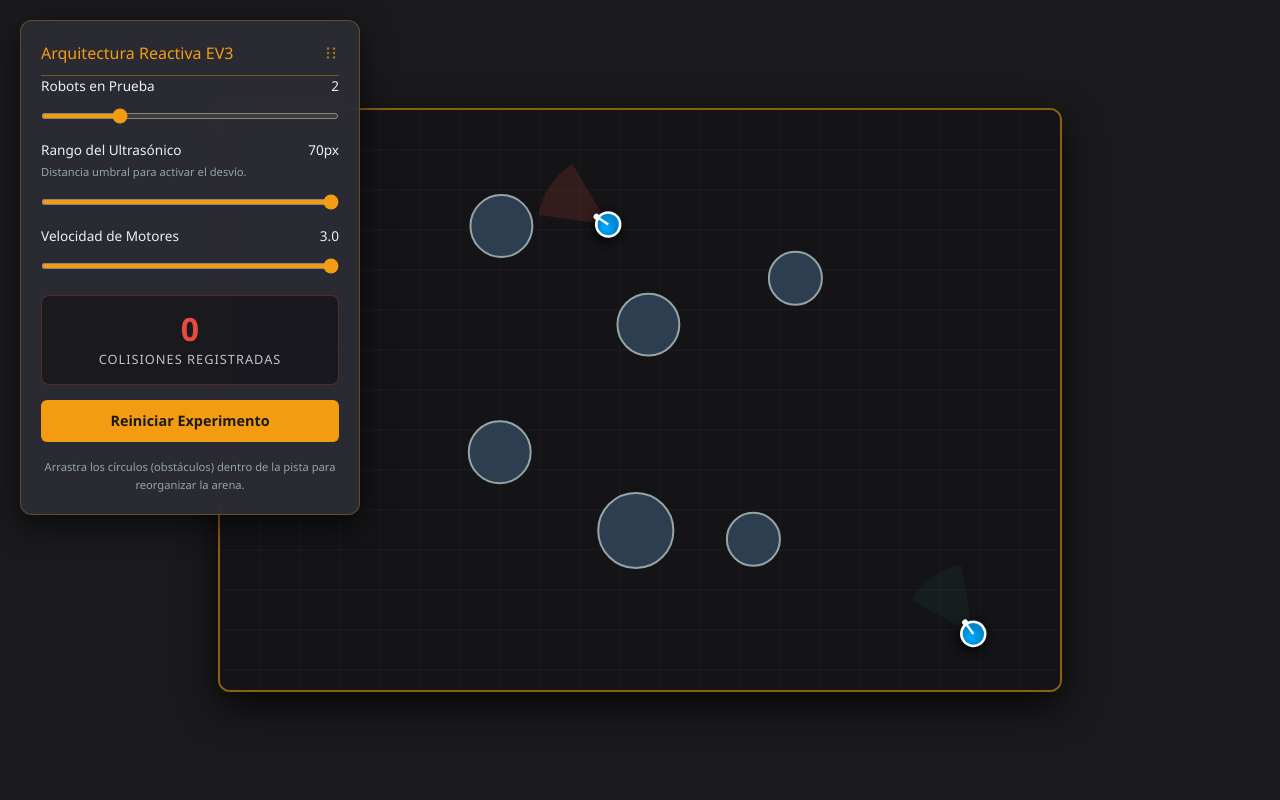
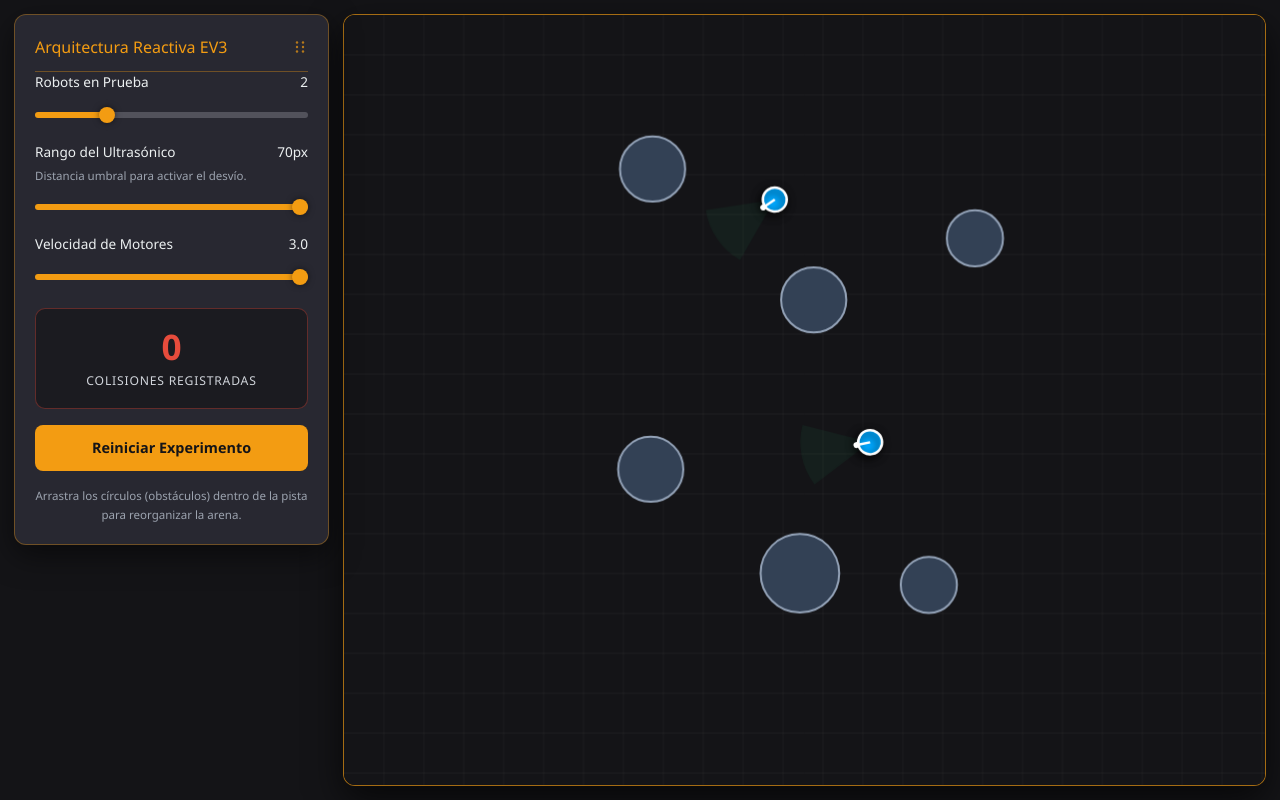
Before and after one commit to ALUN403/Simulacion, a plain HTML site: page STEM.html in a window 1280 px wide. Drawn offline with nearby package versions, Linux system fonts and the light colour scheme.

Commit message:
Update STEM.html

```diff
--- a/STEM.html
+++ b/STEM.html
@@ -13,60 +13,80 @@
             width: 100%;
             height: 100%;
             overflow: hidden;
-            background-color: #1a1a1d;
+            background-color: #141417;
             font-family: 'Segoe UI', Tahoma, Geneva, Verdana, sans-serif;
             color: #ffffff;
             user-select: none;
             -webkit-user-select: none;
         }
 
-        /* Contenedor de la arena delimitada */
+        /* Layout principal lado a lado (Panel a la izquierda + Arena ocupando el resto) */
+        #app-layout {
+            display: flex;
+            flex-direction: row;
+            align-items: stretch;
+            width: 100%;
+            height: 100%;
+            padding: 14px;
+            gap: 14px;
+            box-sizing: border-box;
+        }
+
+        /* Panel lateral izquierdo fijo */
+        #ui-panel {
+            position: relative;
+            flex-shrink: 0;
+            width: 315px;
+            max-width: 100%;
+            height: fit-content;
+            max-height: 100%;
+            overflow-y: auto;
+            background: #282831;
+            border: 1px solid rgba(243, 156, 18, 0.35);
+            border-radius: 12px;
+            padding: 20px;
+            box-shadow: 0 10px 30px rgba(0, 0, 0, 0.5);
+            z-index: 10;
+            box-sizing: border-box;
+            transition: box-shadow 0.2s;
+        }
+
+        /* Cuando el usuario arrastra el panel manualmente, pasa a modo flotante */
+        #ui-panel.floating {
+            position: fixed;
+            margin: 0;
+        }
+
+        /* Contenedor de la arena delimitada ocupando todo el espacio derecho */
         #arena-wrapper {
             position: relative;
-            width: 100%;
-            height: 100%;
+            flex: 1;
+            min-width: 0;
+            min-height: 0;
             display: flex;
-            align-items: center;
-            justify-content: center;
-            padding: 16px;
-            box-sizing: border-box;
+            align-items: stretch;
+            justify-content: stretch;
         }
 
         canvas {
             display: block;
+            width: 100%;
+            height: 100%;
             background-color: #141417;
-            border: 2px solid rgba(243, 156, 18, 0.55);
+            border: 1.5px solid rgba(243, 156, 18, 0.65);
             border-radius: 12px;
-            box-shadow: 0 14px 36px rgba(0, 0, 0, 0.75), inset 0 0 24px rgba(0, 0, 0, 0.45);
+            box-shadow: 0 14px 36px rgba(0, 0, 0, 0.65), inset 0 0 24px rgba(0, 0, 0, 0.45);
             touch-action: none; /* Evita scroll o zoom al arrastrar en pantallas táctiles */
-        }
-
-        /* Panel lateral con efecto glassmorphism (#2e2e38 y acentos #f39c12) */
-        #ui-panel {
-            position: absolute;
-            top: 20px;
-            left: 20px;
-            width: 340px;
-            max-width: calc(100vw - 40px);
-            max-height: calc(100vh - 40px);
-            overflow-y: auto;
-            background: rgba(46, 46, 56, 0.85);
-            backdrop-filter: blur(10px);
-            -webkit-backdrop-filter: blur(10px);
-            border: 1px solid rgba(243, 156, 18, 0.3);
-            border-radius: 12px;
-            padding: 20px;
-            box-shadow: 0 10px 30px rgba(0, 0, 0, 0.6);
-            z-index: 10;
+            box-sizing: border-box;
         }
 
         h2 {
             margin-top: 0;
-            font-size: 1.2rem;
-            font-weight: 700;
-            border-bottom: 1px solid rgba(243, 156, 18, 0.4);
-            padding-bottom: 10px;
-            margin-bottom: 16px;
+            font-size: 1.15rem;
+            font-weight: 600;
+            border-bottom: 1px solid rgba(243, 156, 18, 0.35);
+            padding-bottom: 12px;
+            margin-bottom: 18px;
             color: #f39c12;
             cursor: grab;
             touch-action: none;
@@ -83,71 +103,103 @@
         .drag-grip {
             display: inline-flex;
             align-items: center;
-            color: rgba(243, 156, 18, 0.65);
+            color: rgba(243, 156, 18, 0.7);
             flex-shrink: 0;
         }
 
         .control-group {
-            margin-bottom: 15px;
+            margin-bottom: 18px;
         }
 
         .control-group label {
             display: flex;
             justify-content: space-between;
+            align-items: center;
             font-size: 0.85rem;
-            margin-bottom: 5px;
+            margin-bottom: 8px;
             color: #ecf0f1;
         }
 
+        /* Estilizado personalizado de sliders para igualar la pista y el pulgar naranja */
         input[type="range"] {
+            -webkit-appearance: none;
+            appearance: none;
             width: 100%;
-            cursor: pointer;
-            accent-color: #f39c12;
             height: 6px;
             border-radius: 4px;
+            background: linear-gradient(to right, #f39c12 0%, #f39c12 var(--progress, 50%), #52525b var(--progress, 50%), #52525b 100%);
+            outline: none;
+            cursor: pointer;
+            margin-top: 4px;
+        }
+
+        input[type="range"]::-webkit-slider-thumb {
+            -webkit-appearance: none;
+            appearance: none;
+            width: 16px;
+            height: 16px;
+            border-radius: 50%;
+            background: #f39c12;
+            cursor: pointer;
+            box-shadow: 0 0 6px rgba(0, 0, 0, 0.5);
+            transition: transform 0.1s;
+        }
+
+        input[type="range"]::-webkit-slider-thumb:hover {
+            transform: scale(1.1);
+        }
+
+        input[type="range"]::-moz-range-thumb {
+            width: 16px;
+            height: 16px;
+            border: none;
+            border-radius: 50%;
+            background: #f39c12;
+            cursor: pointer;
+            box-shadow: 0 0 6px rgba(0, 0, 0, 0.5);
         }
 
         .desc {
-            font-size: 0.7rem;
-            color: #95a5a6;
+            font-size: 0.72rem;
+            color: #9ca3af;
             display: block;
-            margin-top: -2px;
-            margin-bottom: 6px;
+            margin-top: -4px;
+            margin-bottom: 8px;
         }
 
         #stats-board {
-            margin-top: 20px;
-            padding: 15px;
-            background: rgba(0, 0, 0, 0.4);
-            border-radius: 8px;
+            margin-top: 22px;
+            padding: 18px 14px;
+            background: #1b1b20;
+            border-radius: 10px;
             text-align: center;
-            border: 1px solid rgba(231, 76, 60, 0.3);
+            border: 1px solid rgba(231, 76, 60, 0.35);
         }
 
         .stat-value {
-            font-size: 2rem;
+            font-size: 2.2rem;
             color: #e74c3c;
-            font-weight: bold;
+            font-weight: 700;
             line-height: 1.1;
         }
 
         .stat-label {
-            font-size: 0.8rem;
-            color: #bdc3c7;
+            font-size: 0.76rem;
+            color: #d1d5db;
             text-transform: uppercase;
-            letter-spacing: 1px;
-            margin-top: 4px;
+            letter-spacing: 0.8px;
+            margin-top: 6px;
         }
 
         button.btn-reset {
             width: 100%;
-            padding: 10px;
-            margin-top: 15px;
+            padding: 12px;
+            margin-top: 16px;
             background: #f39c12;
-            color: #1a1a1d;
+            color: #141417;
             border: none;
-            border-radius: 6px;
-            font-weight: bold;
+            border-radius: 8px;
+            font-weight: 700;
             font-size: 0.9rem;
             cursor: pointer;
             transition: background 0.2s, transform 0.1s;
@@ -160,9 +212,21 @@
         button.btn-reset:active {
             transform: scale(0.99);
         }
+
+        /* Adaptación responsiva en pantallas estrechas */
+        @media (max-width: 768px) {
+            #app-layout {
+                flex-direction: column;
+            }
+            #ui-panel {
+                width: 100%;
+                max-height: 45%;
+            }
+        }
     </style>
 </head>
 <body>
+    <div id="app-layout">
         <!-- Panel de control y telemetría STEM -->
         <aside id="ui-panel" aria-label="Controles de simulación EV3">
             <h2 id="ui-panel-header" title="Arrastra para mover este panel">
@@ -213,18 +277,20 @@
                 Reiniciar Experimento
             </button>
 
-        <p class="text-[0.7rem] text-[#95a5a6] text-center mt-4 mb-0 leading-relaxed">
+            <p class="text-[0.72rem] text-[#9ca3af] text-center mt-4 mb-0 leading-relaxed">
                 Arrastra los círculos (obstáculos) dentro de la pista para reorganizar la arena.
             </p>
         </aside>
 
-    <!-- Arena delimitada y compacta -->
+        <!-- Arena delimitada ocupando todo el espacio derecho -->
         <main id="arena-wrapper" aria-label="Pista de simulación">
             <canvas id="simCanvas"></canvas>
         </main>
+    </div>
 
     <script>
         // Referencias al canvas y contexto 2D
+        const arenaWrapper = document.getElementById('arena-wrapper');
         const canvas = document.getElementById('simCanvas');
         const ctx = canvas.getContext('2d');
 
@@ -251,15 +317,29 @@
         let efectosColision = [];
         let objetoArrastrado = null;
 
-        // Estado para el arrastre de la ventana de parámetros (#ui-panel)
+        // Estado para el arrastre opcional de la ventana de parámetros (#ui-panel)
         let arrastrandoPanel = false;
         let offsetPanelX = 0;
         let offsetPanelY = 0;
 
         /**
+         * Actualiza el relleno naranja visual de los sliders según su valor actual.
+         */
+        function actualizarProgresoSlider(slider) {
+            const min = parseFloat(slider.min);
+            const max = parseFloat(slider.max);
+            const val = parseFloat(slider.value);
+            const pct = ((val - min) / (max - min)) * 100;
+            slider.style.setProperty('--progress', pct + '%');
+        }
+
+        [sliderRobots, sliderSensor, sliderVel].forEach(actualizarProgresoSlider);
+
+        /**
          * Mantiene el panel flotante de parámetros dentro de los límites visibles de la ventana.
          */
         function limitarPosicionPanel(left, top) {
+            if (!uiPanel.classList.contains('floating')) return;
             const margin = 10;
             const maxLeft = Math.max(margin, window.innerWidth - uiPanel.offsetWidth - margin);
             const maxTop = Math.max(margin, window.innerHeight - uiPanel.offsetHeight - margin);
@@ -268,8 +348,15 @@
         }
 
         function iniciarArrastrePanel(clientX, clientY) {
+            const rect = uiPanel.getBoundingClientRect();
+            if (!uiPanel.classList.contains('floating')) {
+                uiPanel.classList.add('floating');
+                uiPanel.style.width = rect.width + 'px';
+                uiPanel.style.left = rect.left + 'px';
+                uiPanel.style.top = rect.top + 'px';
+                resize();
+            }
             arrastrandoPanel = true;
-            const rect = uiPanel.getBoundingClientRect();
             offsetPanelX = clientX - rect.left;
             offsetPanelY = clientY - rect.top;
             uiPanelHeader.style.cursor = 'grabbing';
@@ -308,31 +395,20 @@
         window.addEventListener('touchcancel', finalizarArrastrePanel);
 
         /**
-         * Calcula un tamaño cómodo y delimitado para la pista aprovechando el espacio disponible.
-         */
-        function calcularDimensionesPista() {
-            const vw = window.innerWidth;
-            const vh = window.innerHeight;
-            const availableW = Math.max(280, vw - 48);
-            const availableH = Math.max(260, vh - 48);
-            return {
-                width: Math.round(Math.min(840, availableW)),
-                height: Math.round(Math.min(580, availableH))
-            };
-        }
-
-        /**
-         * Ajusta el tamaño del lienzo delimitado y reposiciona obstáculos y robots si es necesario.
+         * Ajusta el tamaño del lienzo al contenedor derecho y reposiciona obstáculos y robots si es necesario.
          */
         function resize() {
             try {
-                const prevWidth = canvas.width || 840;
-                const prevHeight = canvas.height || 580;
-                const { width, height } = calcularDimensionesPista();
+                const prevWidth = canvas.width;
+                const prevHeight = canvas.height;
+                const rect = arenaWrapper.getBoundingClientRect();
+                const width = Math.max(260, Math.round(rect.width));
+                const height = Math.max(240, Math.round(rect.height));
+
                 canvas.width = width;
                 canvas.height = height;
 
-                if (prevWidth > 0 && prevHeight > 0) {
+                if (prevWidth > 0 && prevHeight > 0 && obstaculos.length > 0) {
                     for (let i = 0; i < obstaculos.length; i++) {
                         const obs = obstaculos[i];
                         obs.x = Math.min(Math.max(obs.radius + 12, (obs.x / prevWidth) * canvas.width), canvas.width - obs.radius - 12);
@@ -345,8 +421,10 @@
                     }
                 }
 
+                if (uiPanel.classList.contains('floating')) {
                     const rectPanel = uiPanel.getBoundingClientRect();
                     limitarPosicionPanel(rectPanel.left, rectPanel.top);
+                }
             } catch (err) {
                 console.error('Error al redimensionar la pista:', err);
             }
@@ -368,12 +446,17 @@
         }
 
         // Listeners de controles deslizantes
-        sliderRobots.addEventListener('input', (e) => ajustarCantidadRobots(parseInt(e.target.value, 10)));
+        sliderRobots.addEventListener('input', (e) => {
+            actualizarProgresoSlider(e.target);
+            ajustarCantidadRobots(parseInt(e.target.value, 10));
+        });
         sliderSensor.addEventListener('input', (e) => {
+            actualizarProgresoSlider(e.target);
             sensorRange = parseInt(e.target.value, 10);
             valSensor.innerText = sensorRange + 'px';
         });
         sliderVel.addEventListener('input', (e) => {
+            actualizarProgresoSlider(e.target);
             baseSpeed = parseFloat(e.target.value);
             valVel.innerText = baseSpeed.toFixed(1);
         });
@@ -382,13 +465,14 @@
          * Genera los 6 obstáculos circulares en las posiciones y tamaños relativos exactos de referencia.
          */
         function generarObstaculos() {
+            const escalaBase = Math.min(canvas.width / 820, canvas.height / 580);
             const configuracionObstaculos = [
-                { x: 0.335 * canvas.width, y: 0.20 * canvas.height,  radius: (28 / 760) * canvas.width }, // 1. Superior izquierda
-                { x: 0.51 * canvas.width,  y: 0.37 * canvas.height,  radius: (28 / 760) * canvas.width }, // 2. Central superior
-                { x: 0.685 * canvas.width, y: 0.29 * canvas.height,  radius: (24 / 760) * canvas.width }, // 3. Superior derecha
-                { x: 0.333 * canvas.width, y: 0.59 * canvas.height,  radius: (28 / 760) * canvas.width }, // 4. Inferior izquierda
-                { x: 0.495 * canvas.width, y: 0.725 * canvas.height, radius: (34 / 760) * canvas.width }, // 5. Inferior central (más grande)
-                { x: 0.635 * canvas.width, y: 0.74 * canvas.height,  radius: (24 / 760) * canvas.width }  // 6. Inferior derecha
+                { x: 0.335 * canvas.width, y: 0.20 * canvas.height,  radius: Math.max(18, 29 * escalaBase) }, // 1. Superior izquierda
+                { x: 0.51 * canvas.width,  y: 0.37 * canvas.height,  radius: Math.max(18, 29 * escalaBase) }, // 2. Central superior
+                { x: 0.685 * canvas.width, y: 0.29 * canvas.height,  radius: Math.max(16, 25 * escalaBase) }, // 3. Superior derecha
+                { x: 0.333 * canvas.width, y: 0.59 * canvas.height,  radius: Math.max(18, 29 * escalaBase) }, // 4. Inferior izquierda
+                { x: 0.495 * canvas.width, y: 0.725 * canvas.height, radius: Math.max(22, 35 * escalaBase) }, // 5. Inferior central (más grande)
+                { x: 0.635 * canvas.width, y: 0.74 * canvas.height,  radius: Math.max(16, 25 * escalaBase) }  // 6. Inferior derecha
             ];
 
             obstaculos = configuracionObstaculos.map((obs) => ({
@@ -580,8 +664,8 @@
                 ctx.arc(this.x, this.y, sensorRange, this.angle - 0.45, this.angle + 0.45);
                 ctx.lineTo(this.x, this.y);
                 ctx.fillStyle = this.estado === 1
-                    ? 'rgba(231, 76, 60, 0.15)'
-                    : 'rgba(46, 204, 113, 0.05)';
+                    ? 'rgba(231, 76, 60, 0.16)'
+                    : 'rgba(46, 204, 113, 0.06)';
                 ctx.fill();
 
                 ctx.save();
@@ -651,8 +735,8 @@
         // Soporte para arrastrar obstáculos con mouse y táctil
         function iniciarArrastre(clientX, clientY) {
             const rect = canvas.getBoundingClientRect();
-            const mX = clientX - rect.left;
-            const mY = clientY - rect.top;
+            const mX = (clientX - rect.left) * (canvas.width / rect.width);
+            const mY = (clientY - rect.top) * (canvas.height / rect.height);
 
             for (let i = 0; i < obstaculos.length; i++) {
                 const obs = obstaculos[i];
@@ -666,8 +750,8 @@
         function moverArrastre(clientX, clientY) {
             if (!objetoArrastrado) return;
             const rect = canvas.getBoundingClientRect();
-            const mX = clientX - rect.left;
-            const mY = clientY - rect.top;
+            const mX = (clientX - rect.left) * (canvas.width / rect.width);
+            const mY = (clientY - rect.top) * (canvas.height / rect.height);
 
             objetoArrastrado.x = Math.min(Math.max(objetoArrastrado.radius, mX), canvas.width - objetoArrastrado.radius);
             objetoArrastrado.y = Math.min(Math.max(objetoArrastrado.radius, mY), canvas.height - objetoArrastrado.radius);
@@ -707,7 +791,7 @@
                 ctx.fillRect(0, 0, canvas.width, canvas.height);
 
                 // Dibujar cuadrícula sutil de referencia dentro de la pista
-                ctx.strokeStyle = 'rgba(255, 255, 255, 0.035)';
+                ctx.strokeStyle = 'rgba(255, 255, 255, 0.04)';
                 ctx.lineWidth = 1;
                 const pasoCuadricula = 40;
                 for (let x = pasoCuadricula; x < canvas.width; x += pasoCuadricula) {
@@ -728,9 +812,9 @@
                     const obs = obstaculos[i];
                     ctx.beginPath();
                     ctx.arc(obs.x, obs.y, obs.radius, 0, Math.PI * 2);
-                    ctx.fillStyle = '#2c3e50';
+                    ctx.fillStyle = '#334155';
                     ctx.fill();
-                    ctx.strokeStyle = '#95a5a6';
+                    ctx.strokeStyle = '#94a3b8';
                     ctx.lineWidth = 2;
                     ctx.stroke();
                 }
```
Lines whose indentation alone changed are shown as unchanged.
